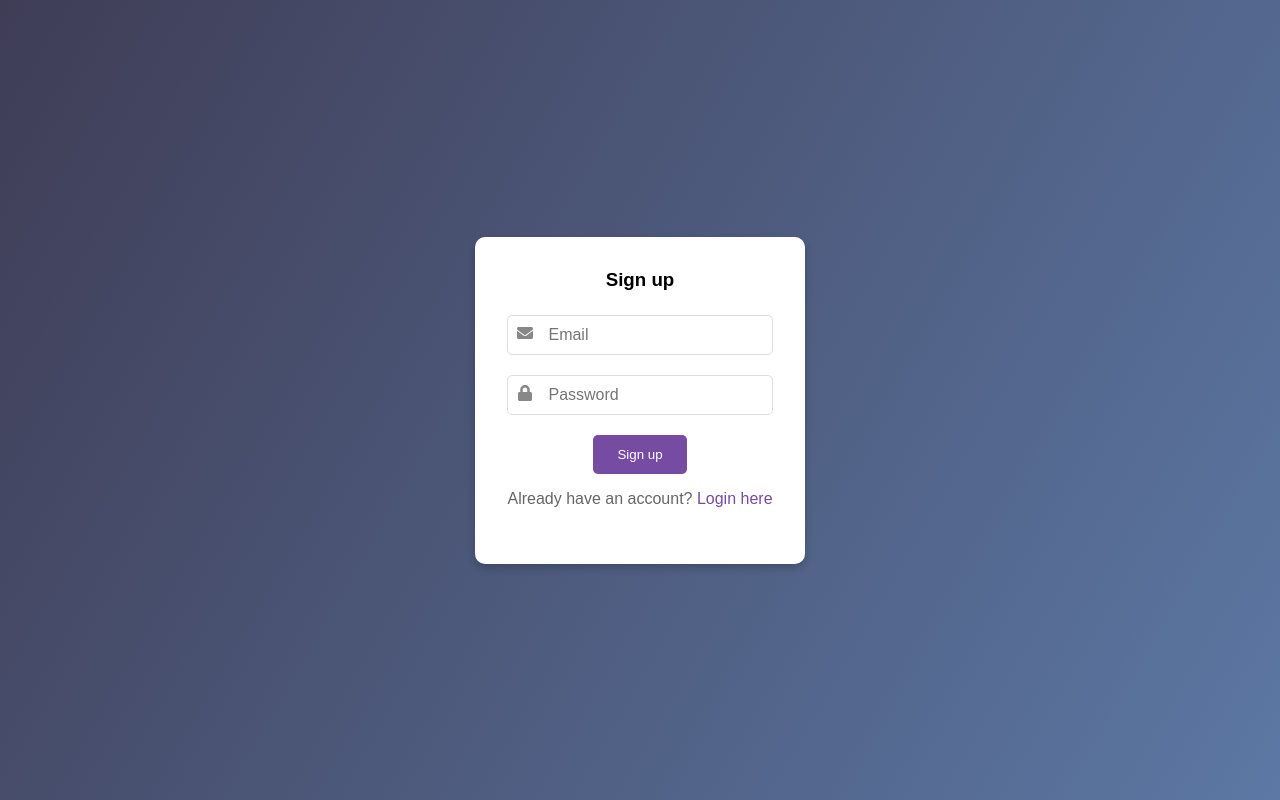
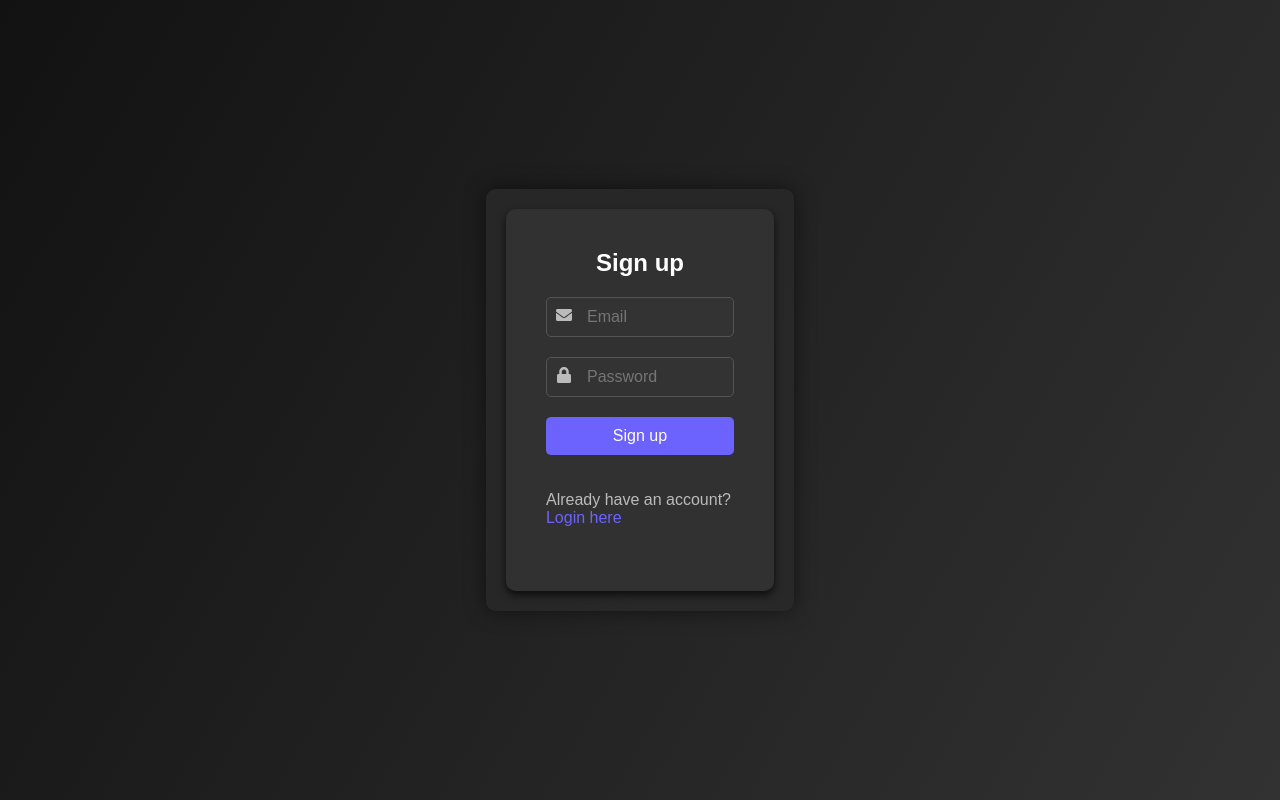
Before and after one commit to blackapple805/Projects, a React (Create React App) app in the folder job-recommendation-system/frontend/: page /signup in a window 1280 px wide. Built offline with nearby package versions, Linux system fonts and the light colour scheme.

Commit message:
Made more updates on my UI design and also made it more reactive

```diff
--- a/job-recommendation-system/frontend/src/Dashboard.css
+++ b/job-recommendation-system/frontend/src/Dashboard.css
@@ -1,34 +1,64 @@
 /* Dashboard.css */
 
+/* Basic reset */
+* {
+  margin: 0;
+  padding: 0;
+  box-sizing: border-box;
+}
+
+/* Body styling */
+body {
+  font-family: 'Arial', sans-serif;
+  background: linear-gradient(120deg, #121212, #323232);
+  height: 100vh;
+  display: flex;
+  justify-content: center;
+  align-items: center;
+}
+
+/* Dashboard background */
+.dashboard-background {
+  width: 100%;
+  height: 100vh;
+  display: flex;
+  justify-content: center;
+  align-items: center;
+}
+
+/* Dashboard container */
 .dashboard-container {
   display: flex;
   flex-direction: column;
   align-items: center;
   padding: 2rem;
-    background: #f5f5f5;
-    border-radius: 10px;
-    box-shadow: 0 0 20px rgba(0, 0, 0, 0.1);
+  background: rgba(40, 40, 40, 0.9);
+  border-radius: 15px;
+  box-shadow: 0 0 20px rgba(0, 0, 0, 0.5);
   max-width: 800px;
   margin: 3rem auto;
+  text-align: center;
 }
 
+/* Header styling */
 h1 {
   margin-bottom: 0.5rem;
   font-size: 2rem;
-    color: #333;
+  color: #fff;
 }
 
 p {
   margin-bottom: 1.5rem;
-    color: #666;
+  color: #aaa;
 }
 
 h2 {
   margin-bottom: 1rem;
   font-size: 1.5rem;
-    color: #007BFF;
+  color: #6c63ff;
 }
 
+/* Progress bar styling */
 .progress-bar {
   display: flex;
   justify-content: center;
@@ -40,14 +70,15 @@
   width: 15%;
   height: 5px;
   margin: 0 5px;
-    background: #ccc;
+  background: #555;
   transition: background 0.3s;
 }
 
 .progress-step.active {
-    background: #007BFF;
+  background: #6c63ff;
 }
 
+/* Step container styling */
 .step-container {
   text-align: center;
   margin-bottom: 2rem;
@@ -56,44 +87,71 @@
 .step-container select {
   padding: 0.5rem;
   border-radius: 5px;
-    border: 1px solid #ccc;
+  border: 1px solid #555;
   width: 80%;
+  background: #444;
+  color: #fff;
 }
 
+/* Card styling */
 .card {
-    background: #fff;
+  background: rgba(50, 50, 50, 0.9);
   padding: 1rem;
   margin: 1rem 0;
   border-radius: 10px;
-    box-shadow: 0 0 10px rgba(0, 0, 0, 0.1);
+  box-shadow: 0 0 10px rgba(0, 0, 0, 0.5);
   width: 100%;
   text-align: left;
+  transition: background 0.3s, transform 0.3s;
 }
 
 .card h4 {
   margin-bottom: 0.5rem;
   font-size: 1.25rem;
-    color: #007BFF;
+  color: #6c63ff;
 }
 
 .card p {
   margin-bottom: 0.5rem;
-    color: #666;
+  color: #aaa;
 }
 
 .card button {
   padding: 0.5rem 1rem;
   border: none;
   border-radius: 5px;
-    background: #007BFF;
+  background: #6c63ff;
   color: #fff;
   cursor: pointer;
+  transition: background 0.3s;
 }
 
 .card button:hover {
-    background: #0056b3;
+  background: #5752d6;
 }
 
+/* Hover effects for cards */
+.card:nth-child(1):hover {
+  background: #db4437;
+}
+
+.card:nth-child(2):hover {
+  background: #3b5998;
+}
+
+.card:nth-child(3):hover {
+  background: #34a853;
+}
+
+.card:nth-child(4):hover {
+  background: #6c63ff;
+}
+
+.card:hover {
+  transform: scale(1.05);
+}
+
+/* Logout button styling */
 .logout-button {
   margin-top: 2rem;
   padding: 0.5rem 1rem;
@@ -102,8 +160,33 @@
   background: #dc3545;
   color: #fff;
   cursor: pointer;
+  transition: background 0.3s;
 }
 
 .logout-button:hover {
   background: #c82333;
 }
+
+/* Responsive adjustments */
+@media (max-width: 768px) {
+  .dashboard-container {
+    width: 90%;
+    padding: 20px;
+  }
+
+  h1 {
+    font-size: 1.75rem;
+  }
+
+  h2 {
+    font-size: 1.25rem;
+  }
+
+  .step-container select {
+    width: 100%;
+  }
+
+  .card {
+    width: 100%;
+  }
+}
--- a/job-recommendation-system/frontend/src/Dashboard.js
+++ b/job-recommendation-system/frontend/src/Dashboard.js
@@ -1,4 +1,3 @@
-// Dashboard.js
 import React, { useState, useEffect } from 'react';
 import { useLocation, useNavigate } from 'react-router-dom';
 import './Dashboard.css';
@@ -64,7 +63,7 @@ function Dashboard({ onLogout }) {
   return (
     <div className="dashboard-container">
       <h1>Welcome, {email}!</h1>
-      <p>Congratulations on successfully logging in!</p>
+      <p>Let's find the best job opportunities for you.</p>
 
       <h2>Your Job Recommendations</h2>
 
--- a/job-recommendation-system/frontend/src/Login.css
+++ b/job-recommendation-system/frontend/src/Login.css
@@ -8,7 +8,7 @@
 /* Body styling */
 body {
   font-family: 'Arial', sans-serif;
-  background: linear-gradient(120deg, #3f3d56, #5c78a4);
+  background: linear-gradient(120deg, #121212, #323232);
   height: 100vh;
   display: flex;
   justify-content: center;
@@ -27,13 +27,31 @@ body {
 /* Login container */
 .login-container {
   display: flex;
+  flex-direction: row;
   width: 80%;
   max-width: 1200px;
-  background: #fff;
+  background: rgba(40, 40, 40, 0.9);
   border-radius: 10px;
-  box-shadow: 0 0 20px rgba(0, 0, 0, 0.1);
+  box-shadow: 0 0 20px rgba(0, 0, 0, 0.5);
   overflow: hidden;
-  flex-direction: row;
+  transition: all 0.3s ease;
+  position: relative;
+  z-index: 1;
+}
+
+.login-container:after {
+  content: '';
+  position: absolute;
+  z-index: -1;
+  inset: 0;
+  background: #764ba2;
+  border-radius: 10px;
+  transform: translateY(100%);
+  transition: transform 0.5s ease;
+}
+
+.login-container:hover:after {
+  transform: translateY(0);
 }
 
 /* Adjust layout for smaller screens */
@@ -50,18 +68,24 @@ body {
   display: flex;
   flex-direction: column;
   justify-content: center;
+  align-items: center;
+  background: rgba(50, 50, 50, 0.9);
+  border-radius: 10px;
+  box-shadow: 0 4px 8px rgba(0, 0, 0, 0.7);
+  margin: 20px;
 }
 
 .login-form h3 {
   margin-bottom: 20px;
   font-size: 24px;
-  color: #333;
-  text-align: center;  /* Center the text */
+  color: #fff;
+  text-align: center;
 }
 
 .input-container {
   position: relative;
   margin-bottom: 20px;
+  width: 100%;
 }
 
 .input-container .icon {
@@ -69,22 +93,24 @@ body {
   left: 10px;
   top: 50%;
   transform: translateY(-50%);
-  color: #888;
+  color: #bbb;
 }
 
 .input-container input {
   width: 100%;
   padding: 10px 10px 10px 40px;
-  border: 1px solid #ddd;
+  border: 1px solid #555;
   border-radius: 5px;
   font-size: 16px;
-  color: #333;
+  color: #fff;
+  background: #333;
 }
 
 .remember-me {
   display: flex;
   align-items: center;
   justify-content: space-between;
+  width: 100%;
   margin-bottom: 20px;
 }
 
@@ -94,12 +120,12 @@ body {
 
 .remember-me label {
   font-size: 14px;
-  color: #333;
+  color: #bbb;
 }
 
 .forgot-password {
   font-size: 14px;
-  color: #333;
+  color: #bbb;
   text-decoration: none;
 }
 
@@ -126,6 +152,7 @@ body {
 .social-login {
   display: flex;
   justify-content: space-between;
+  width: 100%;
   margin-bottom: 20px;
 }
 
@@ -137,6 +164,9 @@ body {
   border-radius: 5px;
   font-size: 16px;
   cursor: pointer;
+  display: flex;
+  align-items: center;
+  justify-content: center;
 }
 
 .google-login {
@@ -158,37 +188,75 @@ body {
   background: #2e4885;
 }
 
+/* Login form link color */
+.login-form p a {
+  color: #6c63ff; /* Same color as the login button */
+  text-decoration: none;
+}
+
+.login-form p a:visited {
+  color: #6c63ff; /* Visited link color */
+}
+
+.login-form p a:hover {
+  text-decoration: underline;
+  color: #8a75ff; /* Slightly lighter color on hover for better visibility */
+}
+
 /* Login info */
 .login-info {
   flex: 1;
-  background: #f1f1f1;
+  background: rgba(50, 50, 50, 0.9);
+  border-radius: 10px;
+  box-shadow: 0 4px 8px rgba(0, 0, 0, 0.7);
   padding: 40px;
   display: flex;
   flex-direction: column;
   justify-content: center;
   align-items: center;
+  margin: 20px;
 }
 
 .info-card {
-  background: #fff;
+  background: #444;
   padding: 20px;
   border-radius: 10px;
-  box-shadow: 0 0 10px rgba(0, 0, 0, 0.1);
+  box-shadow: 0 0 10px rgba(0, 0, 0, 0.5);
   margin-bottom: 20px;
   width: 80%;
   text-align: center;
-  flex: 1;
+  transition: all 0.3s ease;
+}
+
+.info-card:nth-child(1):hover {
+  background: #db4437;
+}
+
+.info-card:nth-child(2):hover {
+  background: #3b5998;
+}
+
+.info-card:nth-child(3):hover {
+  background: #34a853;
+}
+
+.info-card:nth-child(4):hover {
+  background: #6c63ff;
 }
 
 .info-card h3 {
   margin-bottom: 10px;
-  font-size: 16px;  /* Make the bold card names smaller */
-  color: #333;
+  font-size: 16px;
+  color: #fff;
 }
 
 .info-card p {
   font-size: 14px;
-  color: #666;
+  color: #bbb;
+}
+
+.info-card:hover {
+  transform: scale(1.05);
 }
 
 @media (max-width: 768px) {
--- a/job-recommendation-system/frontend/src/Signup.css
+++ b/job-recommendation-system/frontend/src/Signup.css
@@ -1,55 +1,125 @@
-.signup-container {
-  background: #fff;
-  padding: 2rem;
-  border-radius: 10px;
-  box-shadow: 0 4px 8px rgba(0, 0, 0, 0.2);
-  width: 100%;
-  max-width: 400px;
+/* Basic reset */
+* {
+  margin: 0;
+  padding: 0;
+  box-sizing: border-box;
 }
 
-.signup-form {
+/* Body styling */
+body {
+  font-family: 'Arial', sans-serif;
+  background: linear-gradient(120deg, #121212, #323232);
+  height: 100vh;
   display: flex;
-  flex-direction: column;
+  justify-content: center;
   align-items: center;
 }
 
+/* Signup background */
+.signup-background {
+  width: 100%;
+  height: 100vh;
+  display: flex;
+  justify-content: center;
+  align-items: center;
+}
+
+/* Signup container */
+.signup-container {
+  display: flex;
+  flex-direction: row;
+  width: 80%;
+  max-width: 1200px;
+  background: rgba(40, 40, 40, 0.9);
+  border-radius: 10px;
+  box-shadow: 0 0 20px rgba(0, 0, 0, 0.5);
+  overflow: hidden;
+  transition: all 0.3s ease;
+  position: relative;
+  z-index: 1;
+}
+
+.signup-container:after {
+  content: '';
+  position: absolute;
+  z-index: -1;
+  inset: 0;
+  background:#764ba2;
+  border-radius: 10px;
+  transform: translateY(100%);
+  transition: transform 0.5s ease;
+}
+
+.signup-container:hover:after {
+  transform: translateY(0);
+}
+
+/* Adjust layout for smaller screens */
+@media (max-width: 768px) {
+  .signup-container {
+    flex-direction: column;
+  }
+}
+
+/* Signup form */
+.signup-form {
+  flex: 1;
+  padding: 40px;
+  display: flex;
+  flex-direction: column;
+  justify-content: center;
+  align-items: center;
+  background: rgba(50, 50, 50, 0.9);
+  border-radius: 10px;
+  box-shadow: 0 4px 8px rgba(0, 0, 0, 0.7);
+  margin: 20px;
+}
+
 .signup-form h3 {
-  margin-bottom: 1.5rem;
+  margin-bottom: 20px;
+  font-size: 24px;
+  color: #fff;
+  text-align: center;
 }
 
 .input-container {
-  display: flex;
-  align-items: center;
-  margin-bottom: 1rem;
+  position: relative;
+  margin-bottom: 20px;
   width: 100%;
-  position: relative;
 }
 
 .input-container .icon {
   position: absolute;
   left: 10px;
-  color: #888;
+  top: 50%;
+  transform: translateY(-50%);
+  color: #bbb;
 }
 
 .input-container input {
-  padding: 0.75rem 0.75rem 0.75rem 2.5rem;
   width: 100%;
-  border: 1px solid #ccc;
+  padding: 10px 10px 10px 40px;
+  border: 1px solid #555;
   border-radius: 5px;
+  font-size: 16px;
+  color: #fff;
+  background: #333;
 }
 
 .signup-button {
-  padding: 0.75rem 1.5rem;
+  width: 100%;
+  padding: 10px;
   border: none;
-  background: #764ba2;
+  border-radius: 5px;
+  background: #6c63ff;
   color: #fff;
-  border-radius: 5px;
+  font-size: 16px;
   cursor: pointer;
-  transition: background 0.3s;
+  margin-bottom: 20px;
 }
 
 .signup-button:hover {
-  background: #667eea;
+  background: #5752d6;
 }
 
 .error {
@@ -59,10 +129,11 @@
 
 .signup-form p {
   margin-top: 1rem;
+  color: #bbb;
 }
 
 .signup-form p a {
-  color: #764ba2;
+  color: #6c63ff;
   text-decoration: none;
 }
 
--- a/job-recommendation-system/frontend/src/Signup.js
+++ b/job-recommendation-system/frontend/src/Signup.js
@@ -34,33 +34,35 @@ function Signup() {
 
   return (
     <div className="signup-background">
-      <div className="signup-container">
+      <div className="signup-container group">
         <form className="signup-form" onSubmit={handleSubmit}>
-          <h3>Sign up</h3>
-          <div className="input-container">
-            <span className="icon"><FaEnvelope /></span>
+          <h3 className="text-2xl font-semibold mb-4">Sign up</h3>
+          <div className="input-container mb-3 flex items-center">
+            <span className="icon mr-2"><FaEnvelope /></span>
             <input
               type="email"
               placeholder="Email"
+              className="input-field p-2 rounded-lg flex-1"
               value={email}
               onChange={(e) => setEmail(e.target.value)}
               required
             />
           </div>
-          <div className="input-container">
-            <span className="icon"><FaLock /></span>
+          <div className="input-container mb-3 flex items-center">
+            <span className="icon mr-2"><FaLock /></span>
             <input
               type="password"
               placeholder="Password"
+              className="input-field p-2 rounded-lg flex-1"
               value={password}
               onChange={(e) => setPassword(e.target.value)}
               required
             />
           </div>
-          <button type="submit" className="signup-button">Sign up</button>
-          {error && <p className="error">{error}</p>}
-          <p>
-            Already have an account? <Link to="/login">Login here</Link>
+          <button type="submit" className="signup-button p-2 rounded-lg bg-purple-600 text-white w-full">Sign up</button>
+          {error && <p className="error text-red-600 mt-3">{error}</p>}
+          <p className="mt-3 text-center">
+            Already have an account? <Link to="/login" className="text-purple-600">Login here</Link>
           </p>
         </form>
       </div>
```
Lines whose indentation alone changed are shown as unchanged.
